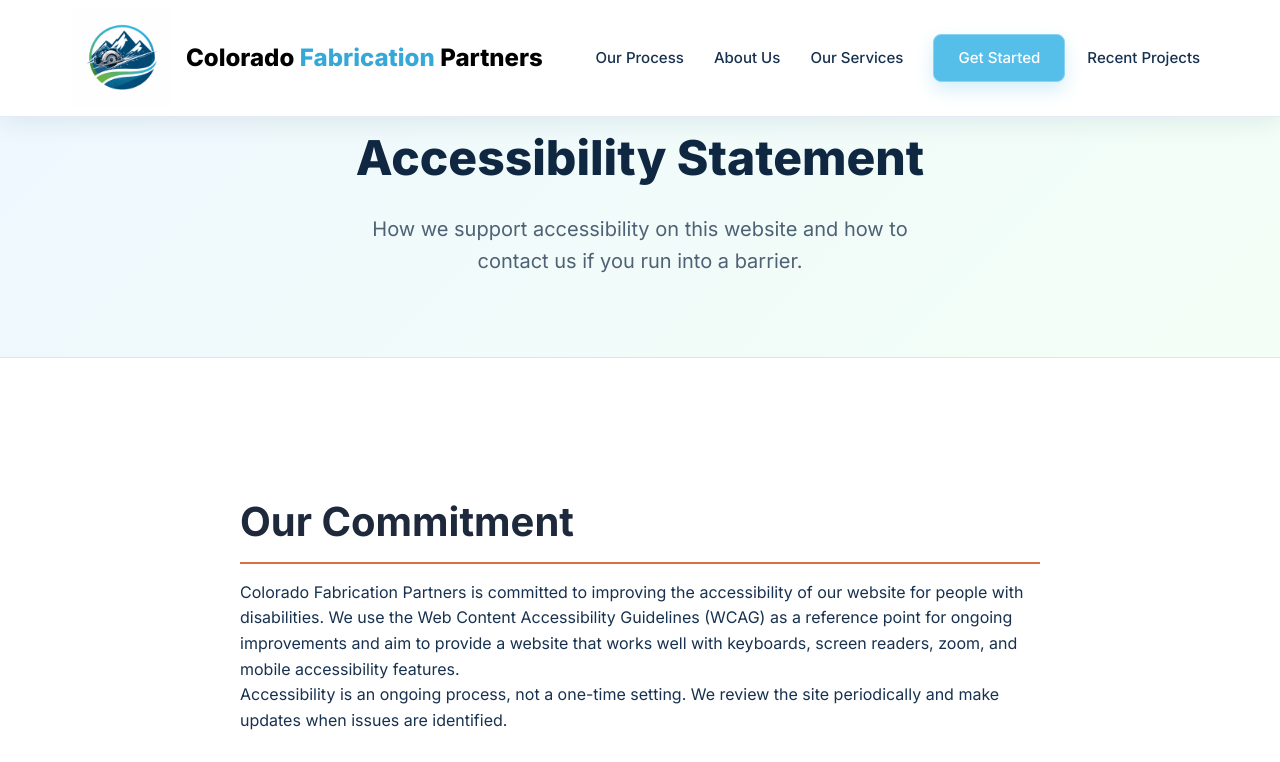
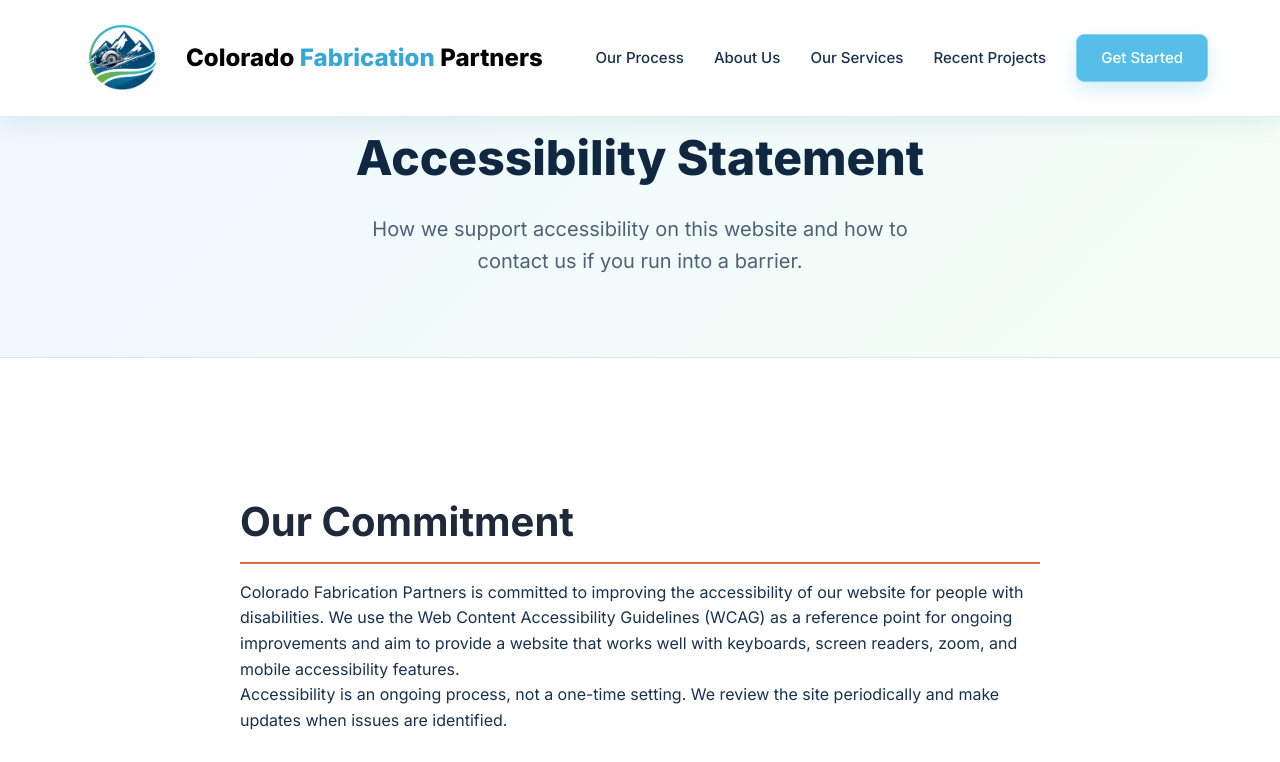
Before and after one commit to Dave-Ortega/rocksolid-website, a plain HTML site: page accessibility/index.html in a window 1280 px wide. Shown: the top 762 px of the page. Drawn offline with Linux system fonts and the light colour scheme.

Commit message:
Updated Content

```diff
--- a/accessibility/index.html
+++ b/accessibility/index.html
@@ -36,8 +36,8 @@
         <a href="/#process">Our Process</a>
         <a href="/#about">About Us</a>
         <a href="/#services">Our Services</a>
+        <a href="/recent-projects/" class="secondary-link">Recent Projects</a>
         <a href="/#contact" class="contact-button">Get Started</a>
-        <a href="/recent-projects/" class="secondary-link">Recent Projects</a>
     </div>
 </div>
 </nav>
--- a/style.css
+++ b/style.css
@@ -837,7 +837,7 @@ body {
 }
 
 .navbar {
-    background-color: rgba(255, 255, 255, 0.98);
+    background-color: #ffffff;
     border-bottom: 1px solid var(--border-soft);
     box-shadow: 0 6px 24px rgba(15, 39, 65, 0.08);
 }
```
Also changed, not shown: index.html (+1 -1 lines).
